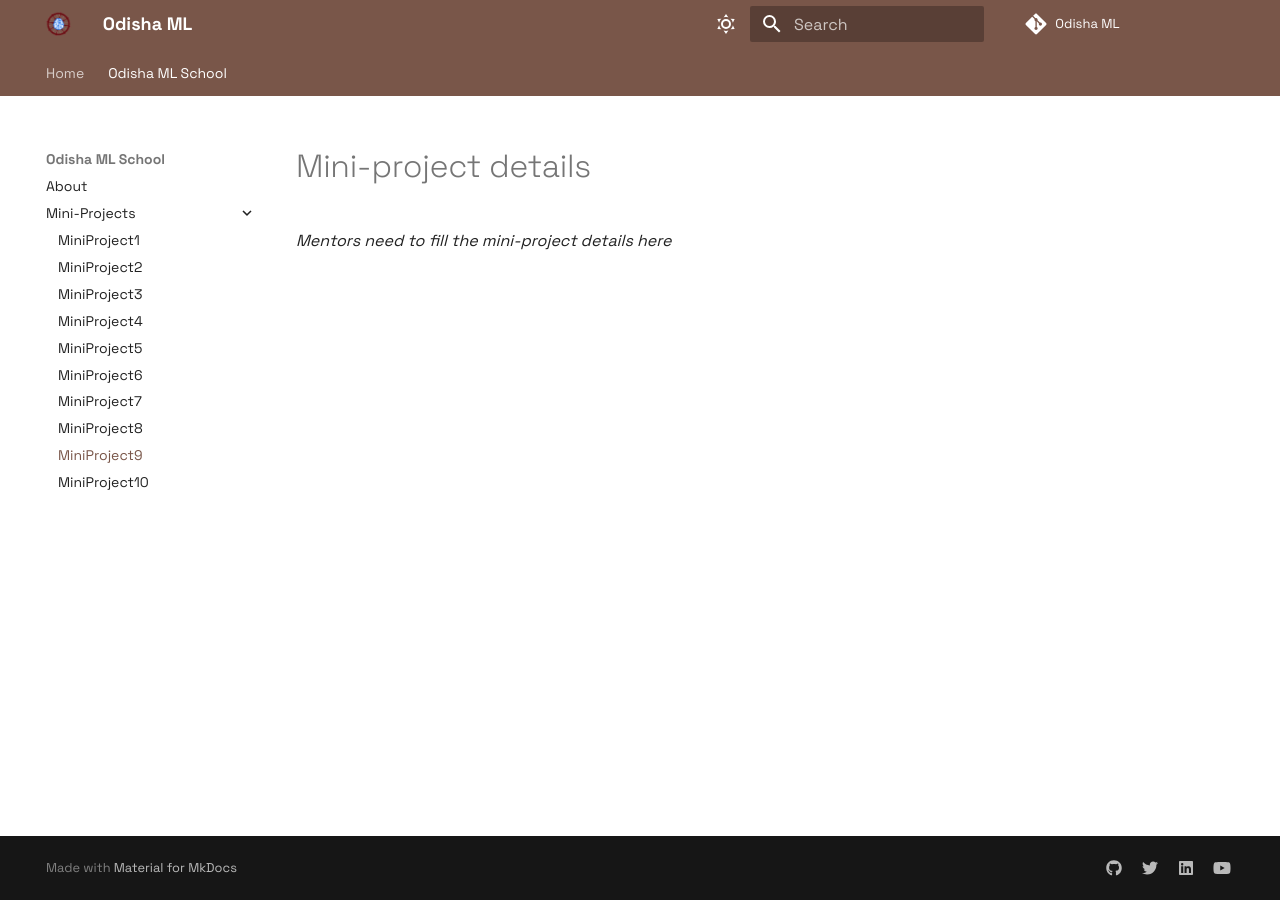
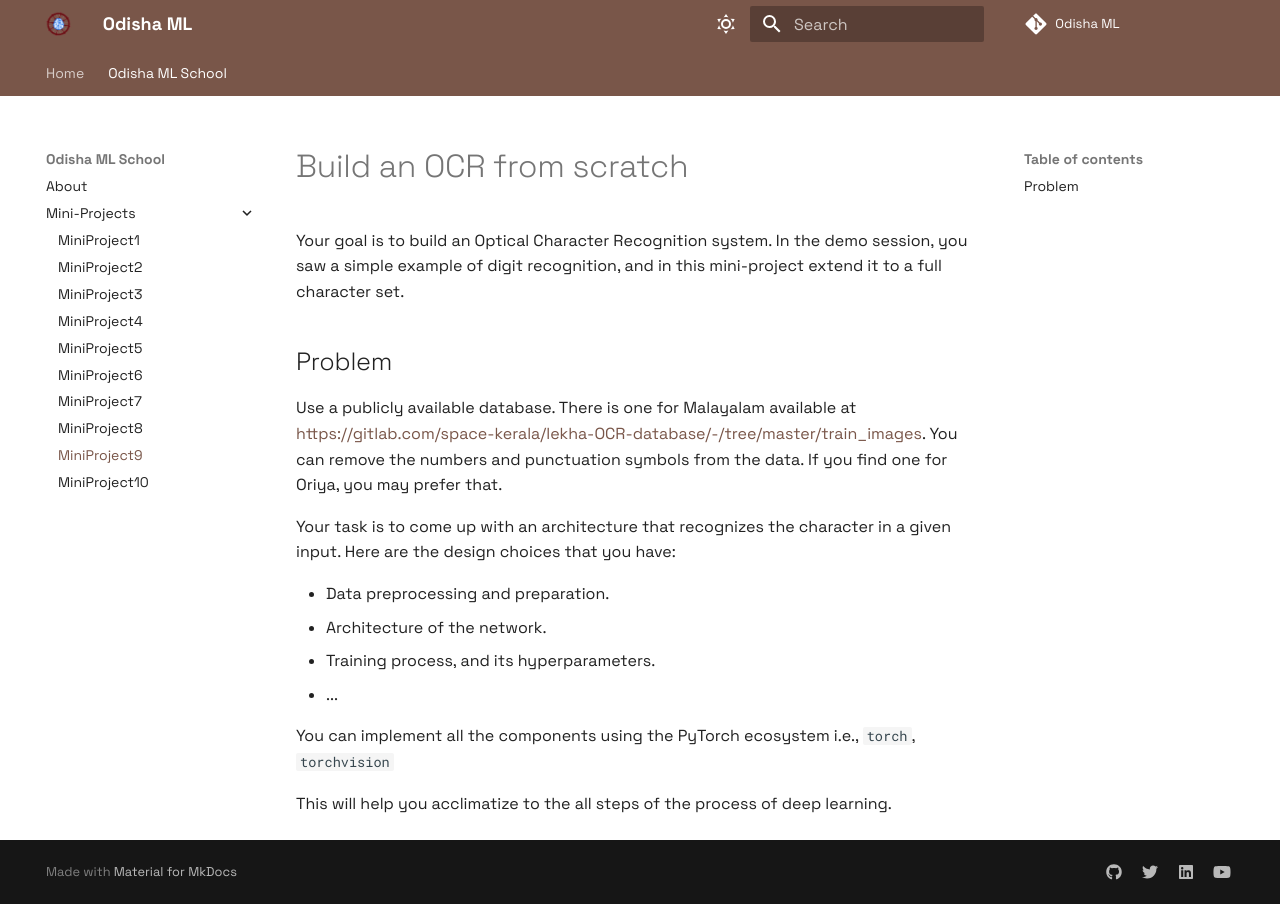
Before and after one commit to OdiaNLP/odianlp.github.io, an MkDocs documentation site: the page built from docs/mini-projects/mp9/readme.md, in a window 1280 px wide. Built offline with MkDocs 1.6.1 and Material for MkDocs 9.7.7, drawn with Linux system fonts in a browser that asks for light colours; comment, search, counter and statistics services are not loaded.

Commit message:
project definition

```diff
--- a/docs/mini-projects/mp9/readme.md
+++ b/docs/mini-projects/mp9/readme.md
@@ -1,3 +1,20 @@
-# Mini-project details
+# Build an OCR from scratch
 
-_Mentors need to fill the mini-project details here_
+Your goal is to build an Optical Character Recognition system. In the demo session, you saw a simple example of digit recognition, and in this mini-project extend it to a full character set.
+
+## Problem
+
+Use a publicly available database. There is one for Malayalam available at https://gitlab.com/space-kerala/lekha-OCR-database/-/tree/master/train_images. You can remove the numbers and punctuation symbols from the data. If you find one for Oriya, you may prefer that.
+
+
+Your task is to come up with an architecture that recognizes the character in a given input. Here are the design choices that you have:
+
+* Data preprocessing and preparation.
+* Architecture of the network.
+* Training process, and its hyperparameters.
+* ...
+
+You can implement all the components using the PyTorch ecosystem i.e., `torch`, `torchvision`
+
+
+This will help you acclimatize to the all steps of the process of deep learning.
```
